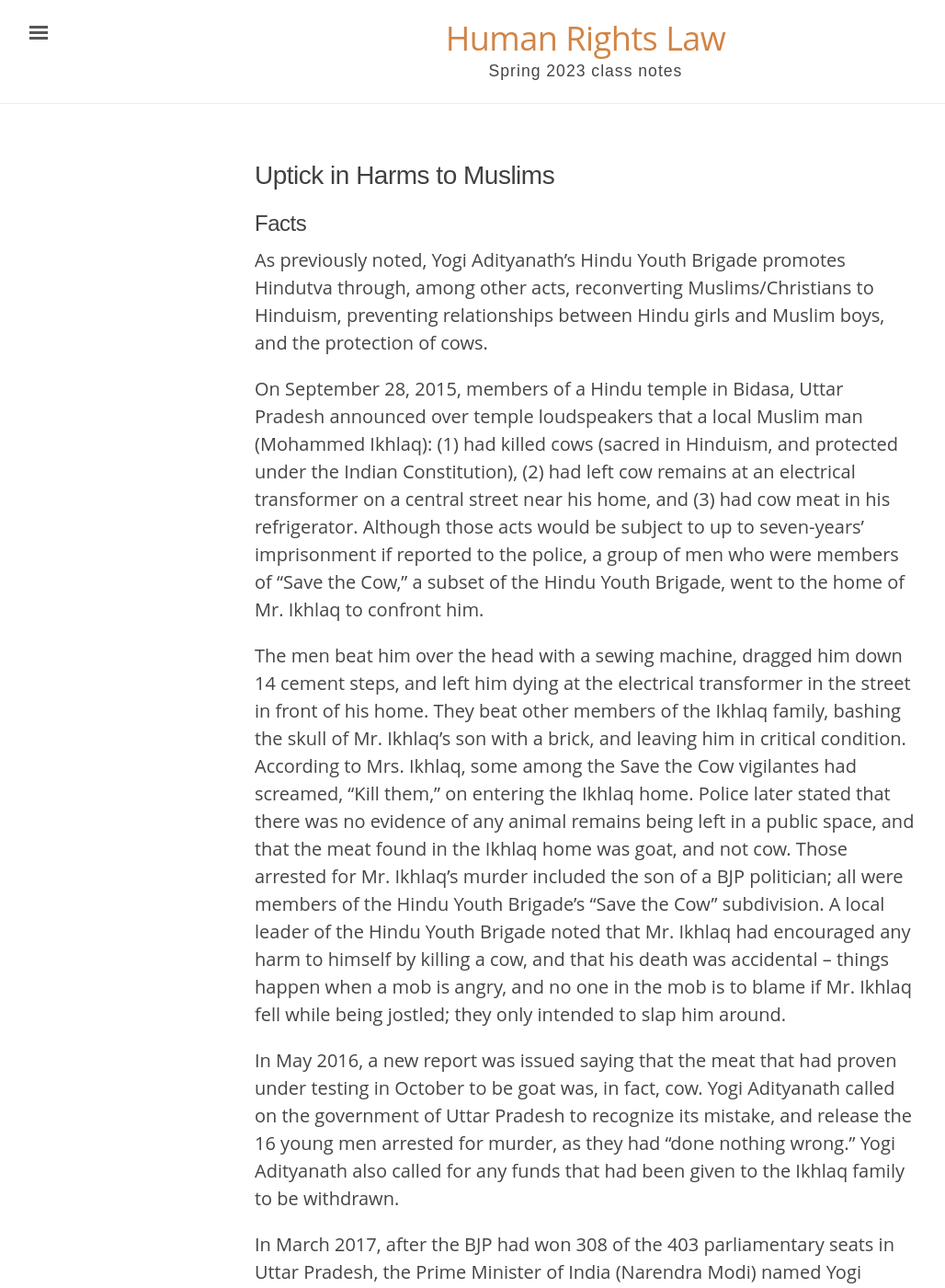
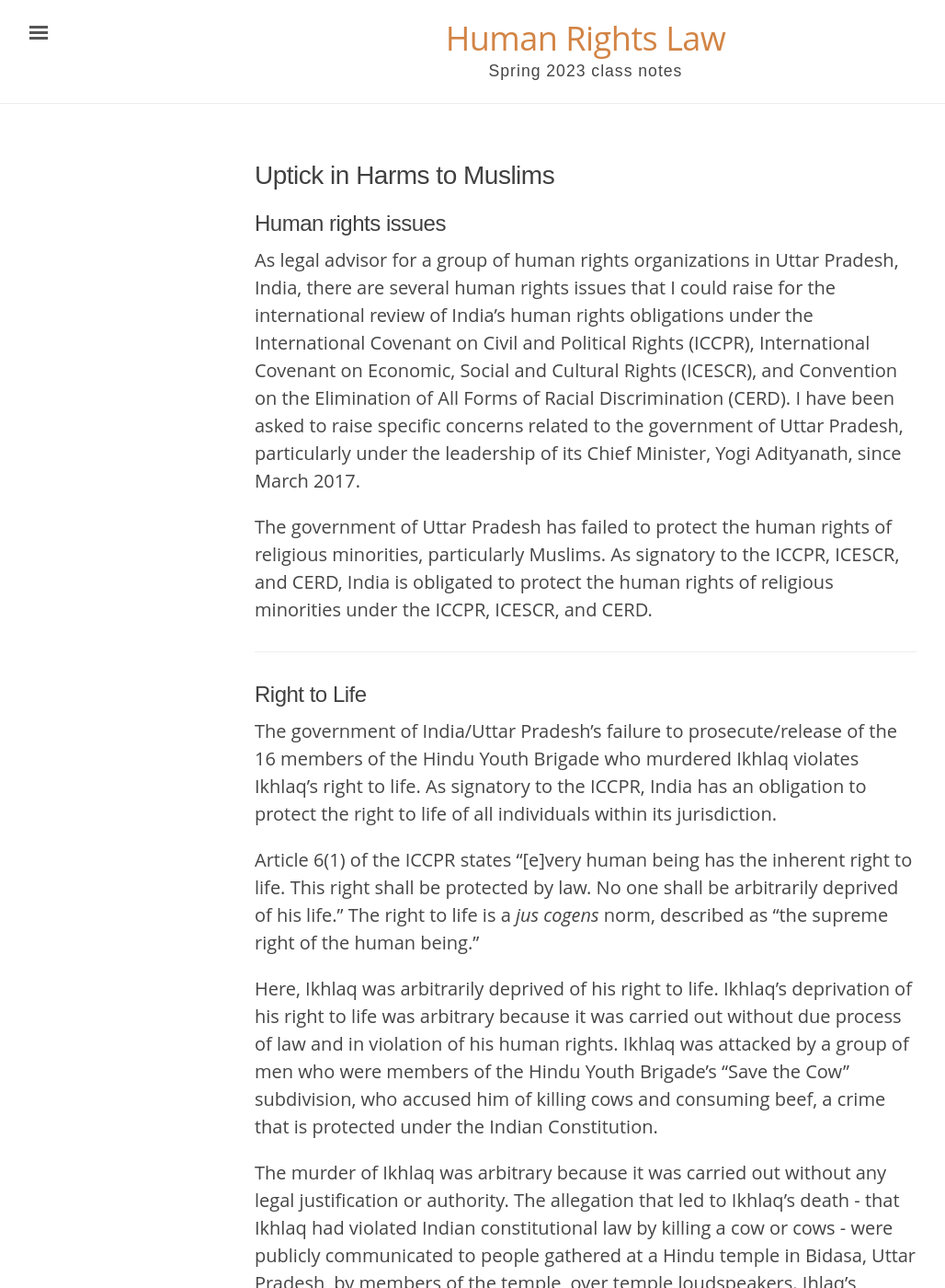
Before and after one commit to binipringle/human-rights-law, a Jekyll site: the page built from _texts/2-uptick-in-harms-to-muslims.md, in a window 1280 px wide and 1400 px high. Shown: the whole window at 92% size, without its empty margins (3-1031 px from the left). Built offline with Jekyll 4.4.1, drawn with Linux system fonts in a browser that asks for light colours; some of the changed text lies outside the part shown.

Commit message:
greyed out fact pattern

```diff
--- a/_texts/2-uptick-in-harms-to-muslims.md
+++ b/_texts/2-uptick-in-harms-to-muslims.md
@@ -5,7 +5,6 @@ author:
 editor: Sabina Pringle
 source:
 toc:
-- Facts
 - Human rights issues
 - Right to Life
 - Freedom from torture and cruel, inhuman or degrading treatment or punishment
@@ -15,7 +14,7 @@ toc:
 
 ---
 
-## Facts
+<!-- ## Facts
 
 As previously noted, Yogi Adityanath’s Hindu Youth Brigade promotes Hindutva through, among other acts, reconverting Muslims/Christians to Hinduism, preventing relationships between Hindu girls and Muslim boys, and the protection of cows.
 
@@ -27,7 +26,7 @@ In May 2016, a new report was issued saying that the meat that had proven under
 
 In March 2017, after the BJP had won 308 of the 403 parliamentary seats in Uttar Pradesh, the Prime Minister of India (Narendra Modi) named Yogi Adityanath Chief Minister (the equivalent of governor) of Uttar Pradesh. Leaders of the Hindu Youth Brigade stated that they would be freer to engage in their work with Yogi Adityanath in charge. After a young couple was “roughed up” by a crowd for involvement in love jihad in early April 2017, Yogi Adityanath asked leaders within the Hindu Youth Brigade to report matters to the police, stating that the police would no longer ignore Hindu concerns, but support them.
 
----
+-->
 
 ## Human rights issues
 
```
Also changed, not shown: _texts/1-historical-background.md (+2 -1 lines), _texts/3-gov-involvement-in-rights-violations.md (+2 -1 lines).
